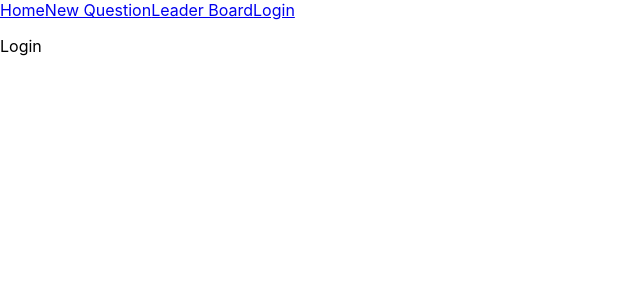
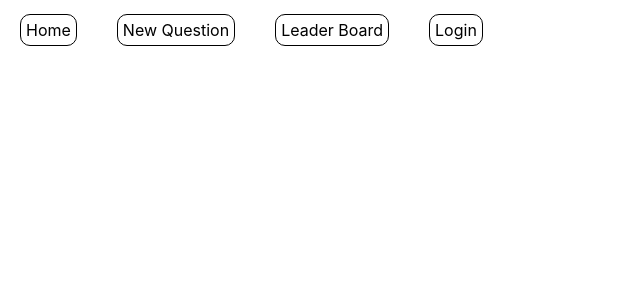
Before and after one commit to hoangtran-97/web_wouldYouRather, a React (Create React App) app: page /login in a window 1280 px wide. Shown: the top 300 px of the page, without its empty margins (0-640 px from the left). Built offline with nearby package versions, Linux system fonts and the light colour scheme.

Commit message:
feat:login

```diff
--- a/src/App.js
+++ b/src/App.js
@@ -6,8 +6,9 @@ import {connect} from 'react-redux';
 import {Home} from './pages/Home';
 import {NewQuestion} from './pages/NewQuestion';
 import {LeaderBoard} from './pages/LeaderBoard';
-import {Login} from './pages/Login';
+import Login from './pages/Login';
 import {handleInitialData} from './actions/shared';
+import './css/App.css';
 
 class App extends Component {
     componentDidMount() {
@@ -18,10 +19,21 @@ class App extends Component {
     render() {
         return (
             <Router>
-                <Link to="/">Home</Link>
-                <Link to="/add">New Question</Link>
-                <Link to="/leaderboard">Leader Board</Link>
-                <Link to="/login">Login</Link>
+                <div className="nav_container">
+                    <Link to="/" className="nav">
+                        Home
+                    </Link>
+                    <Link to="/add" className="nav">
+                        New Question
+                    </Link>
+                    <Link to="/leaderboard" className="nav">
+                        Leader Board
+                    </Link>
+                    <Link to="/login" className="nav">
+                        Login
+                    </Link>
+                </div>
+
                 <Switch>
                     <Route exact path="/">
                         <Home />
--- a/src/actions/shared.js
+++ b/src/actions/shared.js
@@ -6,5 +6,5 @@ import {setAuthedUser} from './authedUser';
 const AUTHED_ID = 'tylermcginnis';
 export const handleInitialData = () => (dispatch) => getInitialData().then(({users}) => {
     dispatch(receiveUsers(users));
-    dispatch(setAuthedUser(AUTHED_ID));
+    // dispatch(setAuthedUser(AUTHED_ID));
 });
--- /dev/null
+++ b/src/css/App.css
@@ -0,0 +1,12 @@
+.nav, nav:visited {
+    color: black;
+    margin: 20px;
+    text-decoration: none;
+    border: 1px solid black;
+    padding: 5px;
+    border-radius: 10px;
+}
+
+.nav_container {
+    margin-top: 20px;
+}
--- a/src/pages/Login.js
+++ b/src/pages/Login.js
@@ -1,7 +1,20 @@
-import React from 'react';
+import React, {Component} from 'react';
+import {connect} from 'react-redux';
 
-export const Login = () => (
-    <div>
-        <p>Login</p>
-    </div>
-);
+class Login extends Component {
+    render() {
+        return (
+            <div>{/* {this.props.users.map((user) => (
+                    <div>{user.id}</div>
+                ))} */}
+            </div>
+        );
+    }
+}
+
+function mapStateToProps({users}) {
+    return {
+        users
+    };
+}
+export default connect(mapStateToProps)(Login);
```
